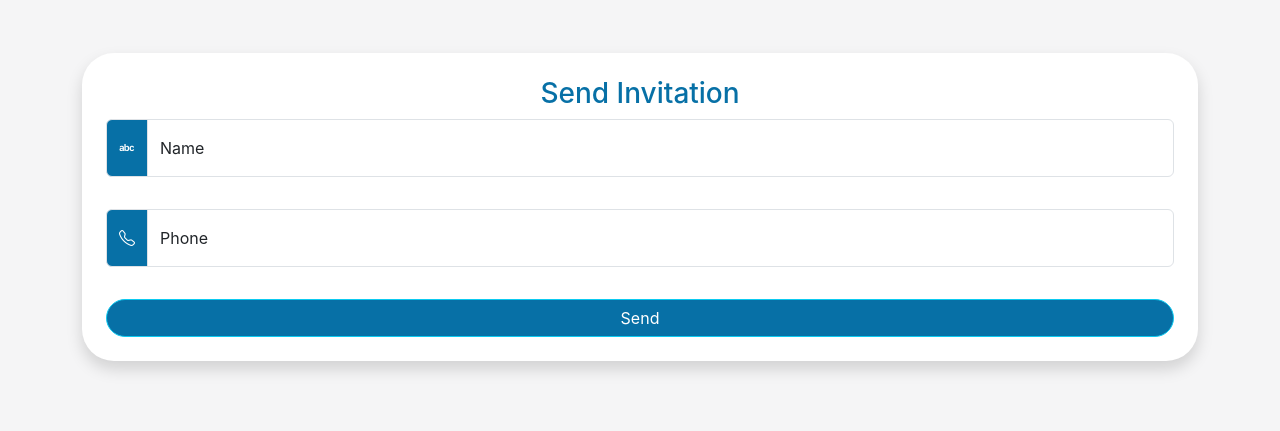
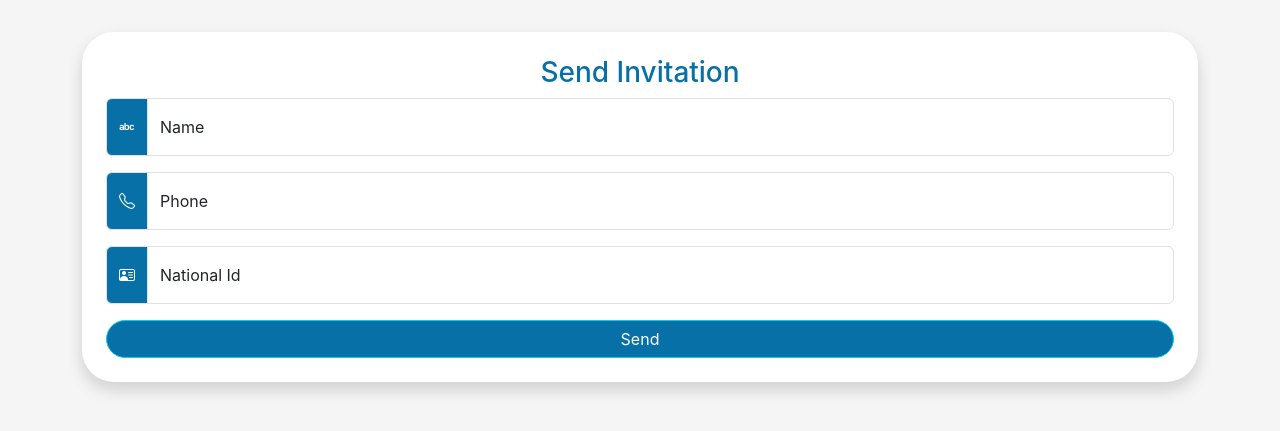
Before and after one commit to Egytwins/Mobile_Invitations_Forntend, a React (Create React App) app: page /#/CreateInvitation in a window 1280 px wide. Shown: the part 209-640 px from the top of the page. Built offline with nearby package versions, Linux system fonts and the light colour scheme; sample sign-in values are in the browser's storage.

Commit message:
Setup Valditation for create invitation inputs

```diff
--- a/src/Futures/CreateInvitation/CreateInvitationUI.tsx
+++ b/src/Futures/CreateInvitation/CreateInvitationUI.tsx
@@ -1,26 +1,50 @@
-import React from "react";
+import React, { useState } from "react";
 import * as yup from "yup";
 import { useFormik } from "formik";
 import logo from "../../assets/images/Logo/avms-logo.png";
 
 export default function CreateInvitationUI() {
+  let [nameInput, setNameInput] = useState(false);
+  let [phoneInput, setPhoneInput] = useState(false);
+  let [docInput, setDocInput] = useState(false);
   let valdition = yup.object({
-    email: yup.string().email().required("Email is required"),
-    password: yup
+    name: yup.string().min(2, "Name Is To Short").required("Name is required"),
+    nationalId: yup
       .string()
-      .required("Password is required")
-      .min(6, "Password is too short - should be 6 chars minimum"),
+      .matches(
+        /^(2|3)[0-9][1-9][0-1][1-9][0-3][1-9](0[1-9]|1[0-2]|88)\d{5}$/,
+        "Invalid National ID"
+      )
+      .required("National ID is required"),
+    phone: yup
+      .string()
+      .required("Phone is required")
+      .matches(/^(\+201|201|01)[0-9]{8,9}$/, "Invalid Phone Number"),
   });
   let formik = useFormik({
     initialValues: {
-      email: "",
-      password: "",
+      name: "",
+      phone: "",
+      nationalId: "",
     },
     onSubmit: (x) => {
       console.log(x);
     },
     validationSchema: valdition,
   });
+  const handleNameChange = (event: React.ChangeEvent<HTMLInputElement>) => {
+    formik.handleChange(event);
+    setNameInput(true);
+  };
+
+  const handlePhoneChange = (event: React.ChangeEvent<HTMLInputElement>) => {
+    formik.handleChange(event);
+    setPhoneInput(true);
+  };
+  const handleDocumentChange = (event: React.ChangeEvent<HTMLInputElement>) => {
+    formik.handleChange(event);
+    setDocInput(true);
+  };
   return (
     <div className="row align-items-center justify-content-center min-vh-100">
       <div>
@@ -38,7 +62,7 @@ export default function CreateInvitationUI() {
                 <input
                   type="text"
                   className="form-control shadow-none"
-                  onChange={formik.handleChange}
+                  onChange={handleNameChange}
                   id="name"
                   name="name"
                   placeholder="Name"
@@ -46,7 +70,7 @@ export default function CreateInvitationUI() {
                 <label htmlFor="name">Name</label>
               </div>
             </div>
-            <p className="text-danger">{formik.errors.email}</p>
+            {nameInput && <p className="text-danger">{formik.errors.name}</p>}
           </div>
           <div className="inputWithValidation d-flex flex-column">
             <div className="input-group mb-3">
@@ -56,7 +80,7 @@ export default function CreateInvitationUI() {
               <div className="form-floating position-relative">
                 <input
                   type="text"
-                  onChange={formik.handleChange}
+                  onChange={handlePhoneChange}
                   className="form-control shadow-none"
                   name="phone"
                   id="phone"
@@ -66,9 +90,30 @@ export default function CreateInvitationUI() {
                 <label htmlFor="phone">Phone</label>
               </div>
             </div>
-            <p className="text-danger">{formik.errors.password}</p>
+            {phoneInput && <p className="text-danger">{formik.errors.phone}</p>}
           </div>
-
+          <div className="inputWithValidation d-flex flex-column">
+            <div className="input-group mb-3">
+              <span className="input-group-text bg-info text-white">
+                <i className="bi bi-person-vcard"></i>
+              </span>
+              <div className="form-floating position-relative">
+                <input
+                  type="text"
+                  onChange={handleDocumentChange}
+                  className="form-control shadow-none"
+                  name="nationalId"
+                  id="nationalId"
+                  placeholder="National Id"
+                  autoComplete="true"
+                />
+                <label htmlFor="documentID">National Id</label>
+              </div>
+            </div>
+            {docInput && (
+              <p className="text-danger">{formik.errors.nationalId}</p>
+            )}
+          </div>
           <button
             className="btn btn-info text-white w-100 rounded-5"
             type="submit"
```
